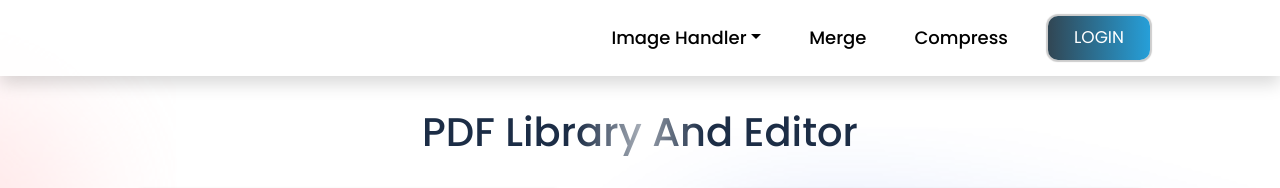
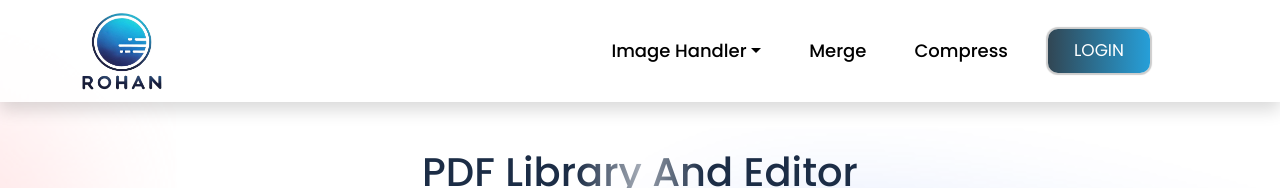
Before and after one commit to Rohan-Ambike/PDF_Library_And_Editor, a plain HTML site: page index.html in a window 1280 px wide. Shown: the top 188 px of the page. Drawn offline with nearby package versions, Linux system fonts and the light colour scheme.

Commit message:
First Deployed Project Completed. Congratulationsgit add .

```diff
--- a/general.js
+++ b/general.js
@@ -4,13 +4,13 @@ $(document).ready(function () {
 
     $(window).scroll(function () {
         if ($(this).scrollTop() > 15) {
-            $('#logo').attr({ 'src': './images/DZwlogo.svg', });
+            $('#logo').attr({ 'src': './images/wlogo.png', });
             $('#nav').css('background-color', '#1C2D46aa');
             $('.nav-link').css('color', '#ffffff');
 
         }
         else if ($(this).scrollTop() < 15) {
-            $('#logo').attr({ 'src': './images/DZlogo.svg', });
+            $('#logo').attr({ 'src': './images/logo.png', });
             $('#nav').css('background-color', '#ffffffcc');
             $('.nav-link').css('color', '#000000');
 
--- a/index.html
+++ b/index.html
@@ -38,9 +38,9 @@
         <div class="container-fluid">
             <nav class="navbar navbar-dark navbar-expand-lg  ">
                 <div class="container">
-                    <!-- <a class="navbar-brand" href="https://digitalzone.com/">
-                        <img src="./images/DZlogo.svg" width="240" alt="Logo_Image" id="logo">
-                    </a> -->
+
+                    <img src="./images/logo.png" width="80" alt="Logo_Image" id="logo" class="my-1">
+
 
 
                     <button class="navbar-toggler d-lg-none" type="button" data-bs-toggle="collapse"
@@ -115,7 +115,7 @@
     <main style="padding-top: 100px;">
 
         <div class="container-fluid px-5 px-md-3 px-lg-3 px-xl-2 px-xxl-5">
-            <div class="row text-center pt-2">
+            <div class="row text-center pt-5 pb-2">
                 <h1 id="Title" style=" -webkit-background-clip: text;
      background-image: linear-gradient(90deg,  #1C2D46 45%, #1C2D4666 50%, #1C2D46 55%);
      color: transparent;">
```
Also changed, not shown: images/DZfavicon.svg (deleted), images/DZlogo.svg (deleted), images/DZwlogo.svg (deleted), images/favicon.png (added), images/logo.png (added), images/wlogo.png (added).
